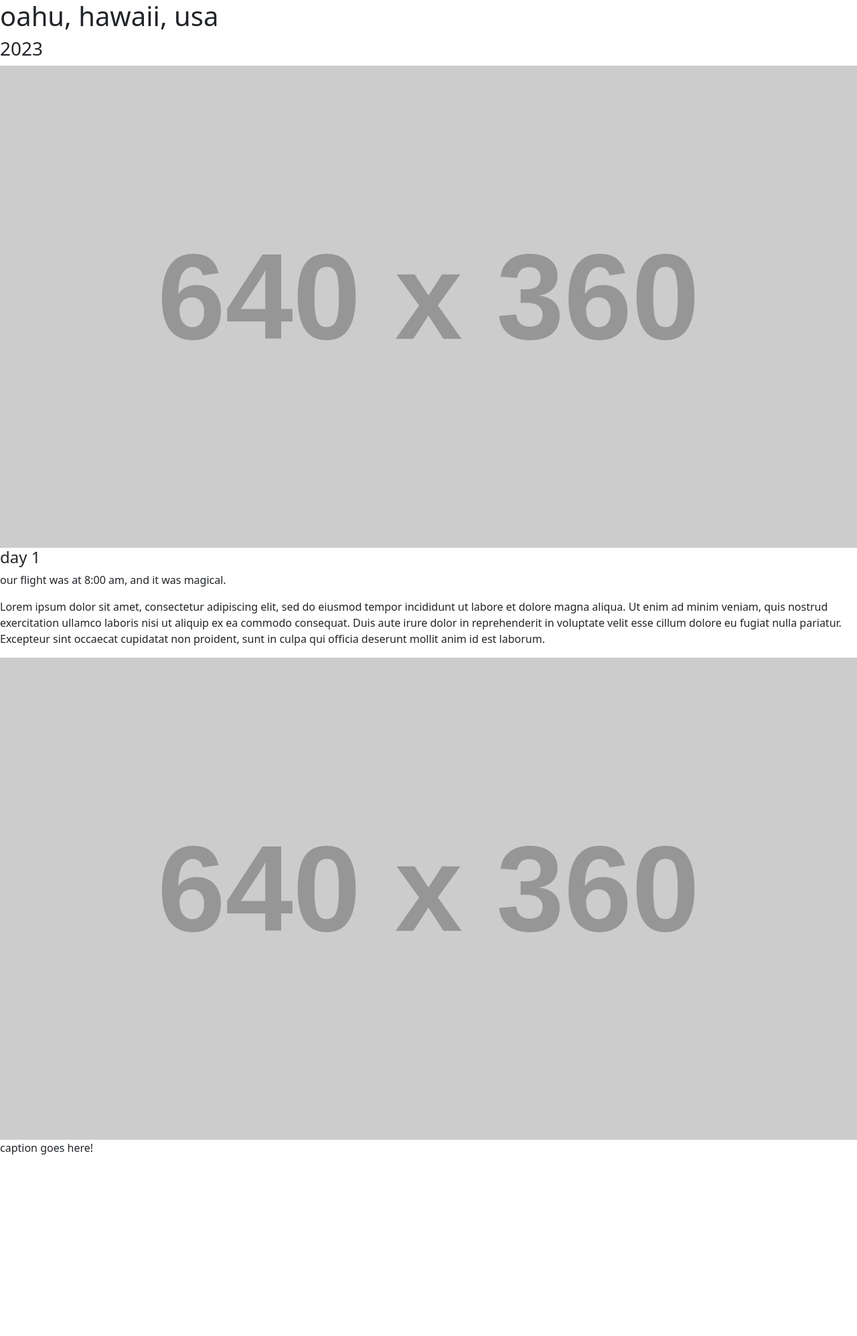
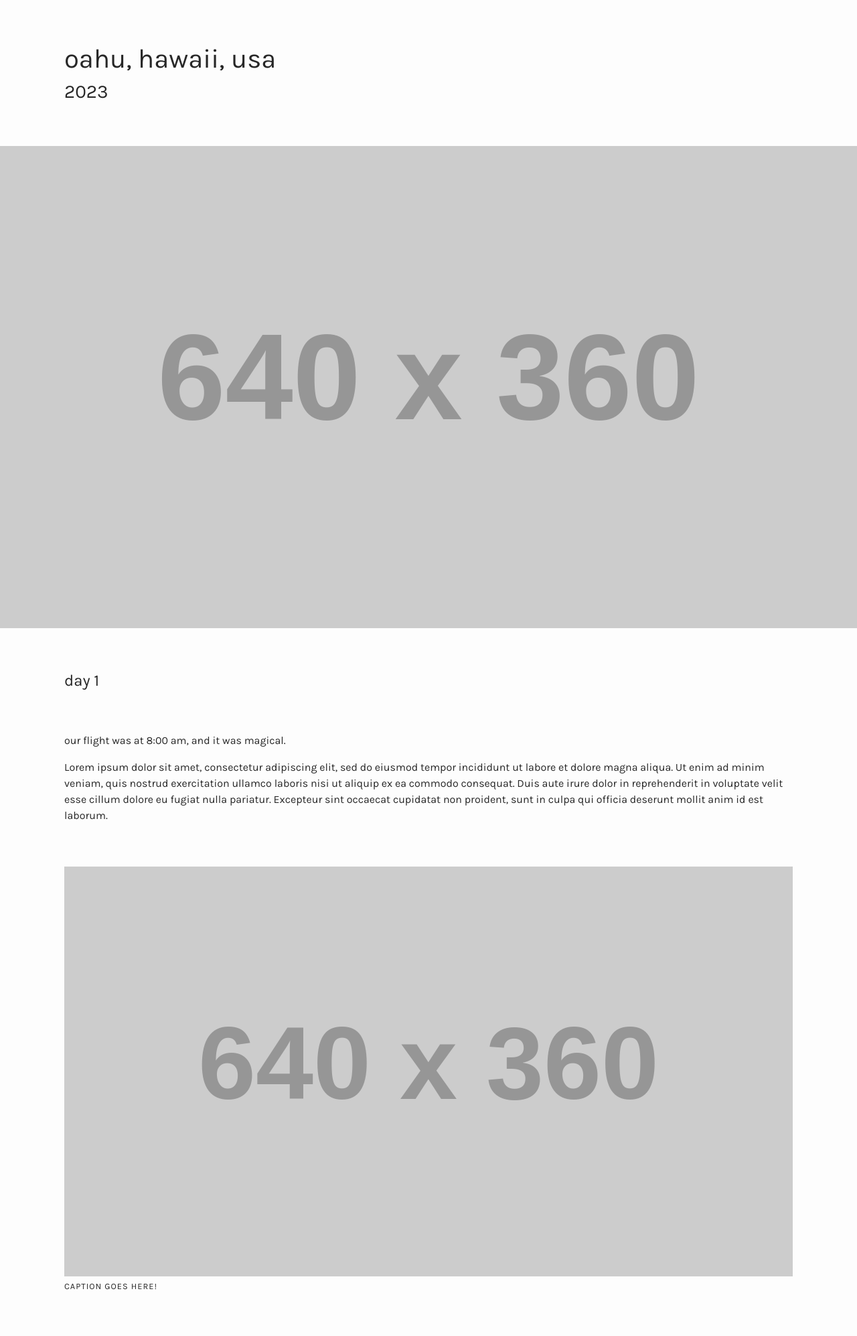
Before and after one commit to natashasupangkat/bon, a Jekyll site: the page built from _trips/hawaii2023.html, in a window 1280 px wide. Shown: the whole page at 67% size. Built offline with Jekyll 4.4.1, drawn with Linux system fonts in a browser that asks for light colours; before the commit the page ends 1726 px from its top, so only the background shows below that.

Commit message:
fixing rel link

```diff
--- a/_includes/head.html
+++ b/_includes/head.html
@@ -9,7 +9,7 @@
     <script src="https://cdn.jsdelivr.net/npm/bootstrap@5.1.3/dist/js/bootstrap.bundle.min.js" integrity="sha384-ka7Sk0Gln4gmtz2MlQnikT1wXgYsOg+OMhuP+IlRH9sENBO0LRn5q+8nbTov4+1p" crossorigin="anonymous"></script>
 
     <!--STYLESHEET-->
-    <link rel="stylesheet" href="assets/css/styles.css">
+    <link rel="stylesheet" type="text/css" href="/assets/css/styles.css">
 
     <!--add custom_css: NAME to front matter in html-->
     {% if page.custom_css %}
--- a/_sass/trip.scss
+++ b/_sass/trip.scss
@@ -1,6 +1,4 @@
-.top {
 
-}
 
 .caption {
     text-transform: uppercase;
```
Also changed, not shown: 5 other files.
